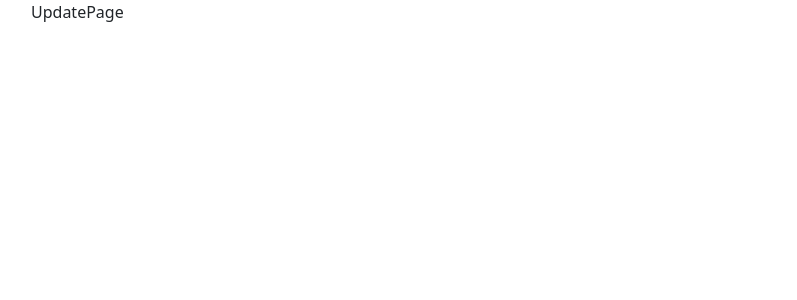
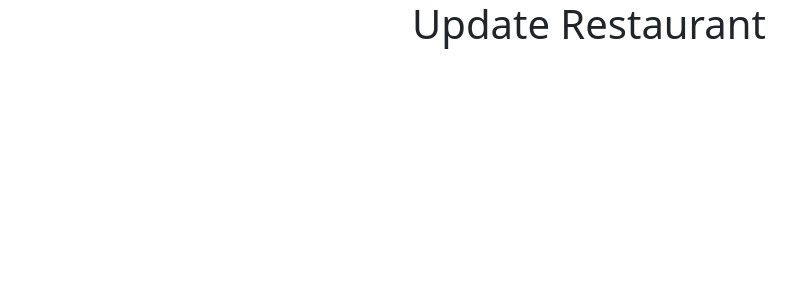
Before and after one commit to Cxlopez/yelp, a React (Create React App) app in the folder client/: page /restaurants/1/update in a window 1280 px wide. Shown: the top 300 px of the page, without its empty margins (51-848 px from the left). Built offline with nearby package versions, Linux system fonts and the light colour scheme.

Commit message:
add h1 to updatePage

```diff
--- a/client/src/routes/UpdatePage.jsx
+++ b/client/src/routes/UpdatePage.jsx
@@ -2,7 +2,9 @@ import React from 'react'
 
 function UpdatePage() {
   return (
-    <div>UpdatePage</div>
+    <div>
+      <h1 className='text-center'>Update Restaurant</h1>
+    </div>
   )
 }
 
```
